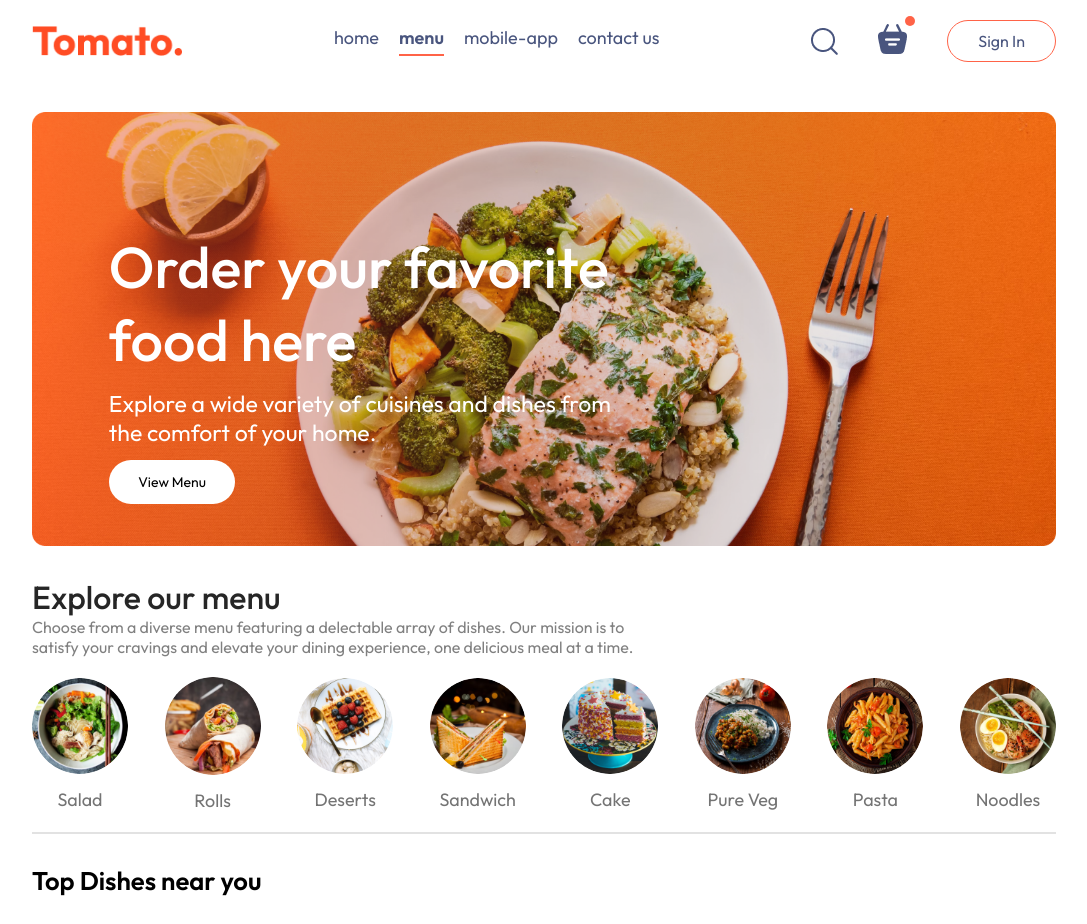
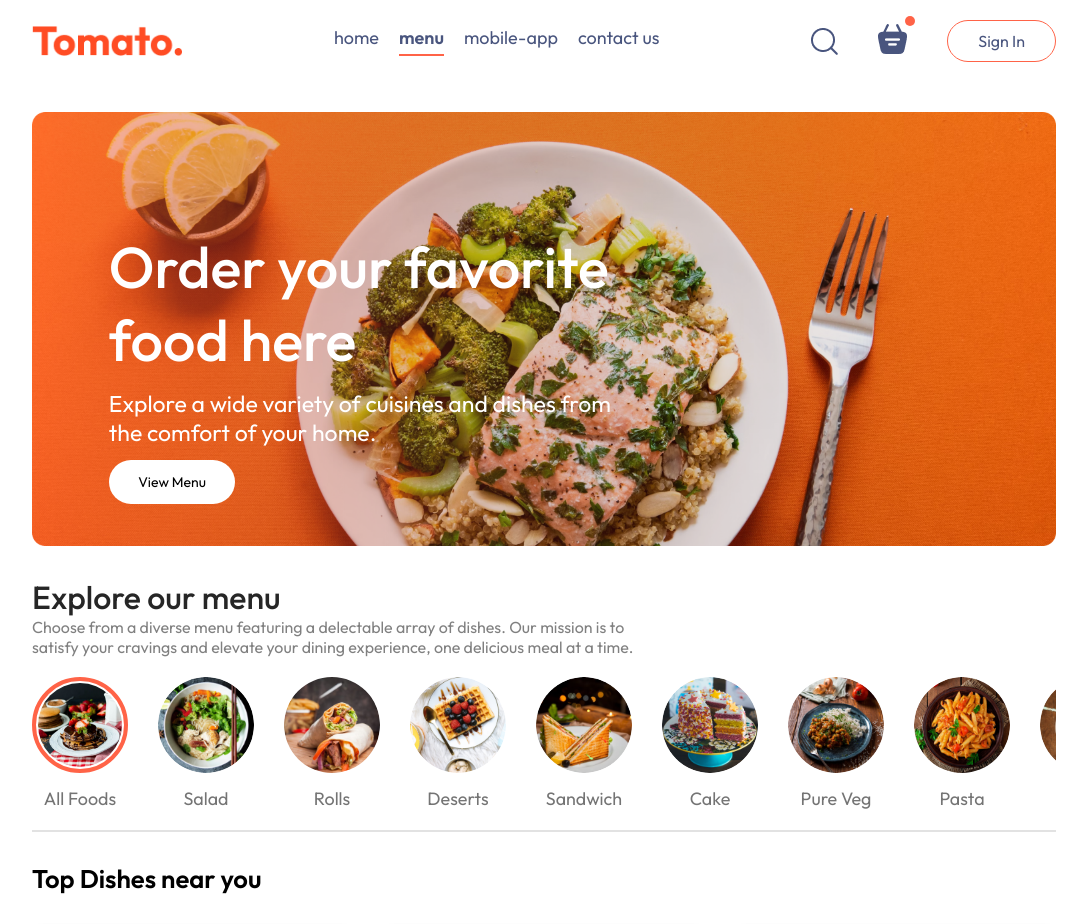
Before and after one commit to gamiduwelikanna/DineFlow, a React (Vite) app in the folder frontend/: page / in a window 1280 px wide. Shown: the top 924 px of the page, without its empty margins (96-1183 px from the left). Built offline with nearby package versions, Linux system fonts and the light colour scheme.

Commit message:
Frontend Dev on 13th Dec 25 -1

```diff
--- a/frontend/src/assets/assets.js
+++ b/frontend/src/assets/assets.js
@@ -2,6 +2,7 @@ import basket_icon from './basket_icon.png'
 import logo from './logo.png'
 import header_img from './header_img.png'
 import search_icon from './search_icon.png'
+import all_foods from './all_foods.png'
 import menu_1 from './menu_1.png'
 import menu_2 from './menu_2.png'
 import menu_3 from './menu_3.png'
@@ -79,7 +80,8 @@ export const assets = {
     profile_icon,
     logout_icon,
     bag_icon,
-    parcel_icon
+    parcel_icon,
+    all_foods
 }
 
 export const menu_list = [
--- a/frontend/src/components/ExploreMenu/ExploreMenu.css
+++ b/frontend/src/components/ExploreMenu/ExploreMenu.css
@@ -32,9 +32,12 @@
 .explore-menu-list-item img {
     width: 7.5vw;
     min-width: 80px;
+    height: 7.5vw;
+    min-height: 80px;
     cursor: pointer;
     border-radius: 50%;
     transition: 0.2s;
+    object-fit: cover;
 }
 
 .explore-menu-list-item p {
--- a/frontend/src/components/ExploreMenu/ExploreMenu.jsx
+++ b/frontend/src/components/ExploreMenu/ExploreMenu.jsx
@@ -1,6 +1,6 @@
 import React, { useState } from 'react'
 import './ExploreMenu.css'
-import { menu_list } from '../../assets/assets'
+import { menu_list, assets } from '../../assets/assets'
 
 const ExploreMenu = ({category, setCategory}) => {
   return (
@@ -8,6 +8,10 @@ const ExploreMenu = ({category, setCategory}) => {
       <h1>Explore our menu</h1>
       <p className='explore-menu-text'>Choose from a diverse menu featuring a delectable array of dishes. Our mission is to satisfy your cravings and elevate your dining experience, one delicious meal at a time.</p>
       <div className="explore-menu-list">
+        <div onClick={()=>setCategory("All")} className='explore-menu-list-item'>
+          <img className={category==="All"?"active":""} src={assets.all_foods} alt="" />
+          <p>All Foods</p>
+        </div>
         {menu_list.map((item, index)=>{
           return (
             <div onClick={()=>setCategory(prev=>prev===item.menu_name?"All":item.menu_name)} key={index} className='explore-menu-list-item'>
--- a/frontend/src/components/FoodDisplay/FoodDisplay.jsx
+++ b/frontend/src/components/FoodDisplay/FoodDisplay.jsx
@@ -10,7 +10,9 @@ const FoodDisplay = ({category }) => {
             <h2>Top Dishes near you</h2>
             <div className="food-display-list">
                 {food_list.map((food_item, index) => {
-                    return <FoodItem key={index} id={food_item._id} name={food_item.name} description={food_item.description} price={food_item.price} image={food_item.image}/>
+                    if(category === "All" || category === food_item.category) {
+                        return <FoodItem key={index} id={food_item._id} name={food_item.name} description={food_item.description} price={food_item.price} image={food_item.image}/>
+                    }
                 })}
             </div>
         </div>
```
Also changed, not shown: frontend/src/assets/all_foods.png (added).
